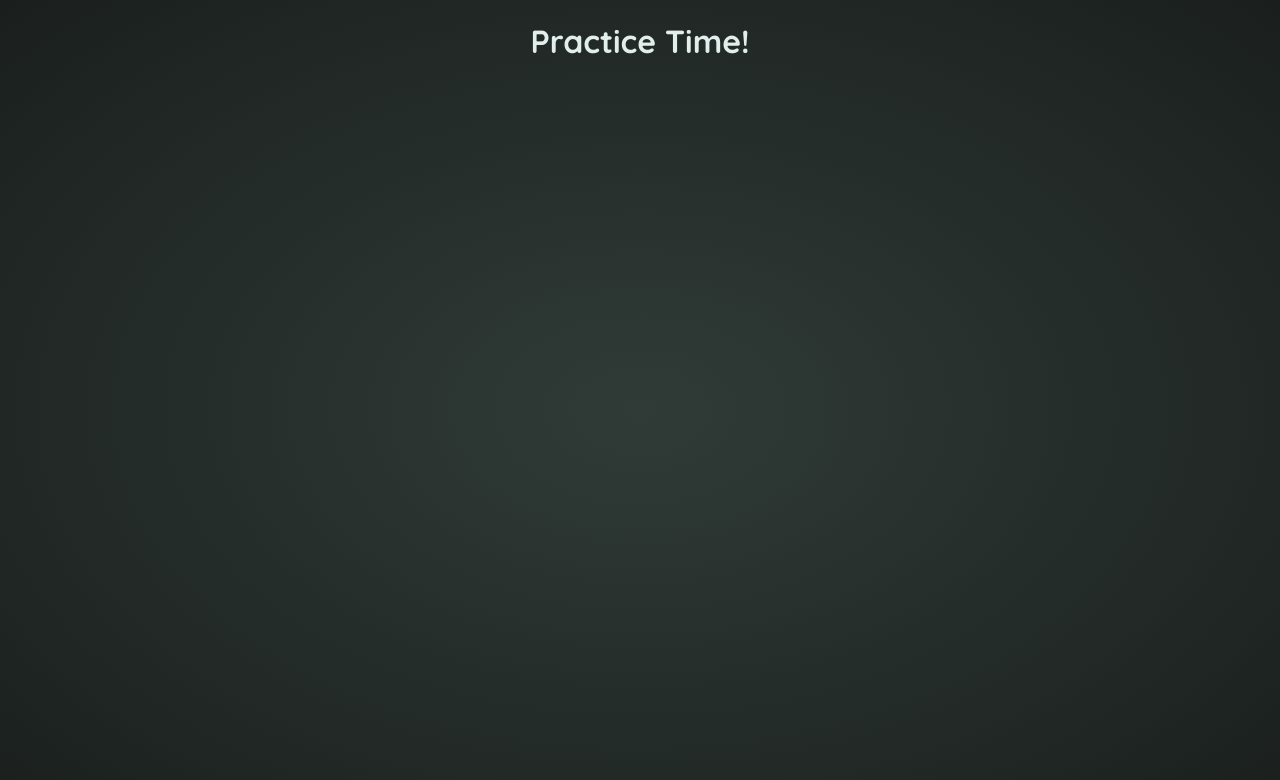
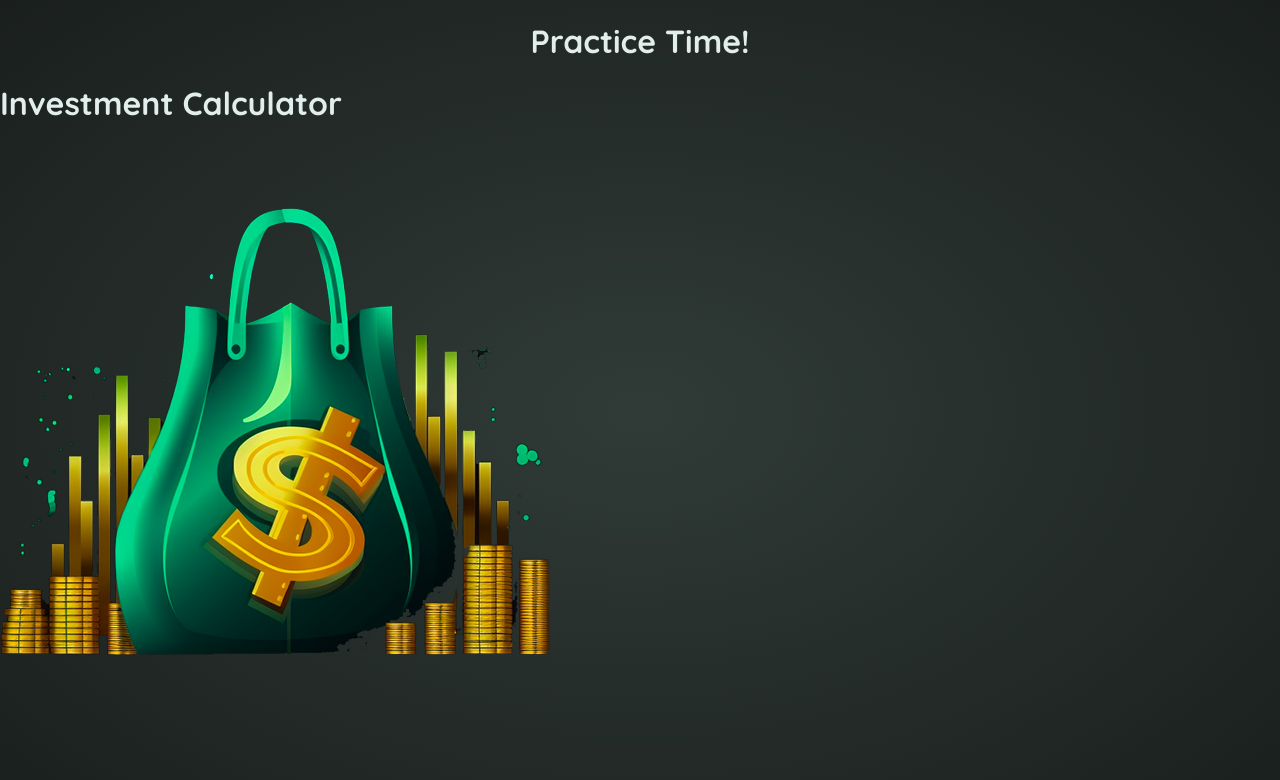
Before and after one commit to lnxx-56/investment-calculator-ang, an Angular app: page / in a window 1280 px wide. Shown: the top 780 px of the page. Built offline with nearby package versions, Linux system fonts and the light colour scheme.

Commit message:
Add header component and integrate into app component

```diff
--- a/src/app/app.component.html
+++ b/src/app/app.component.html
@@ -1 +1,2 @@
 <h1 class="center">Practice Time!</h1>
+<app-header />
--- a/src/app/app.component.ts
+++ b/src/app/app.component.ts
@@ -1,8 +1,10 @@
 import { Component } from '@angular/core';
+import { HeaderComponent } from "./header/header.component";
 
 @Component({
   selector: 'app-root',
   standalone: true,
   templateUrl: './app.component.html',
+  imports: [HeaderComponent],
 })
 export class AppComponent {}
--- /dev/null
+++ b/src/app/header/header.component.html
@@ -0,0 +1,4 @@
+<header>
+ <h1>Investment Calculator</h1>
+ <img src="investment-calculator-logo.png" alt="A money bag with a dollar sign" />
+</header>
```
Also changed, not shown: src/app/header/header.component.ts (added, +12 -0 lines), src/app/header/header.component.css (added).
